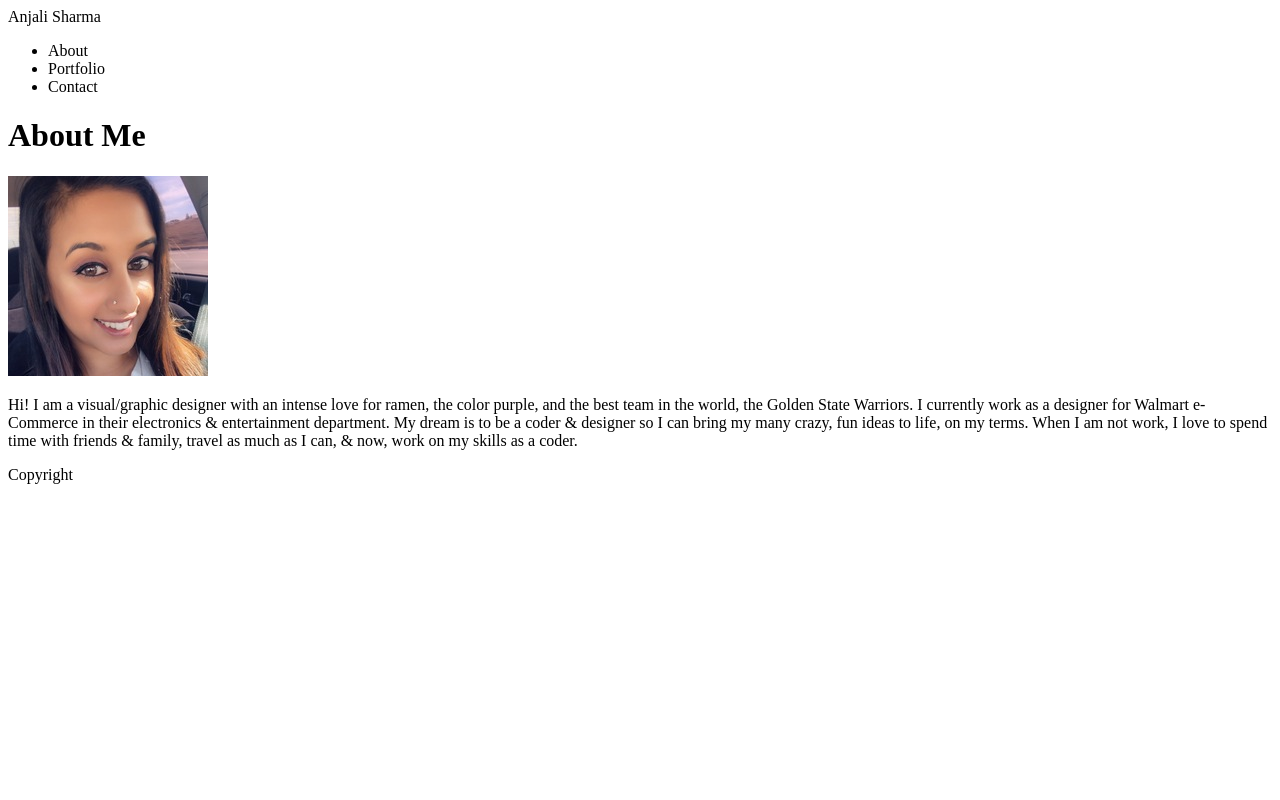
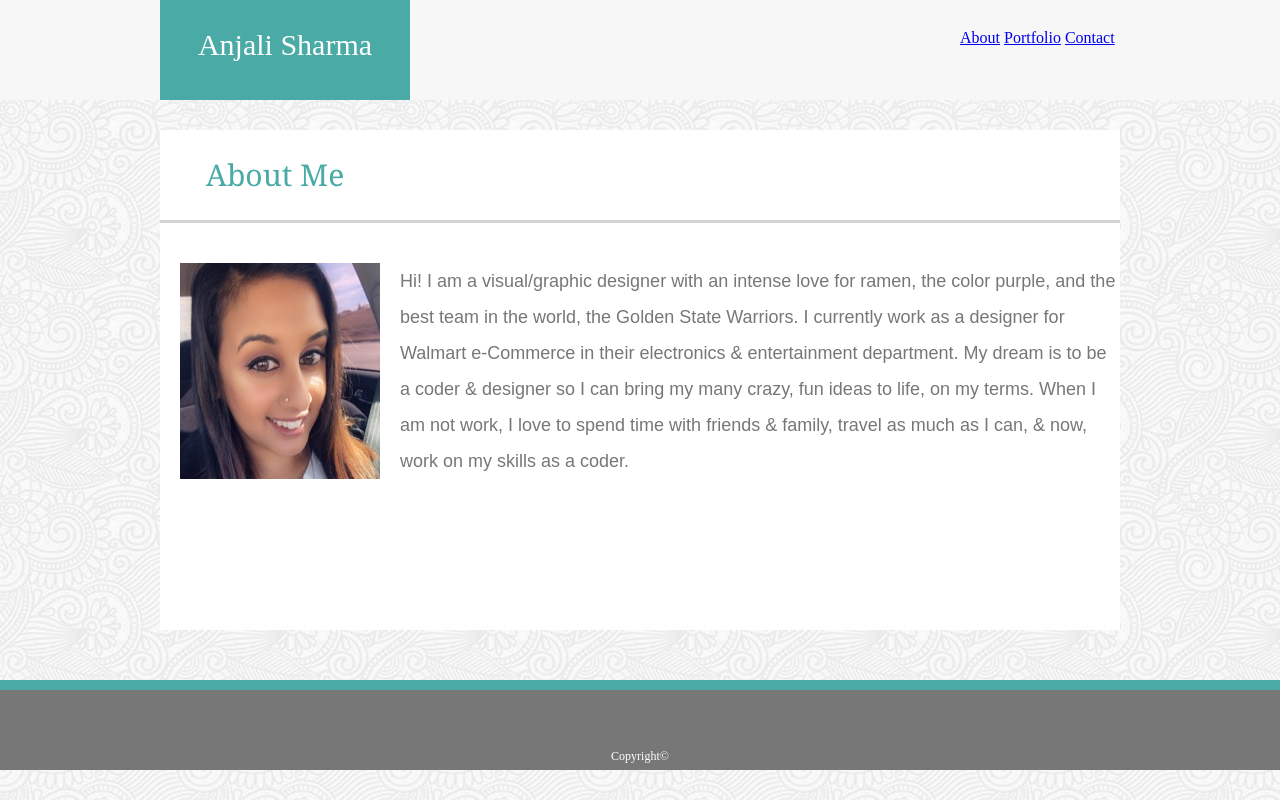
Before and after one commit to xoanjaliox/Basic-Portfolio, a plain HTML site: page index.html in a window 1280 px wide. Drawn offline with Linux system fonts and the light colour scheme.

Commit message:
adds updated html & css

```diff
--- /dev/null
+++ b/assets/css/reset.css
@@ -0,0 +1,48 @@
+/* http://meyerweb.com/eric/tools/css/reset/
+   v2.0 | 20110126
+   License: none (public domain)
+*/
+
+html, body, div, span, applet, object, iframe,
+h1, h2, h3, h4, h5, h6, p, blockquote, pre,
+a, abbr, acronym, address, big, cite, code,
+del, dfn, em, img, ins, kbd, q, s, samp,
+small, strike, strong, sub, sup, tt, var,
+b, u, i, center,
+dl, dt, dd, ol, ul, li,
+fieldset, form, label, legend,
+table, caption, tbody, tfoot, thead, tr, th, td,
+article, aside, canvas, details, embed,
+figure, figcaption, footer, header, hgroup,
+menu, nav, output, ruby, section, summary,
+time, mark, audio, video {
+	margin: 0;
+	padding: 0;
+	border: 0;
+	font-size: 100%;
+	font: inherit;
+	vertical-align: baseline;
+}
+/* HTML5 display-role reset for older browsers */
+article, aside, details, figcaption, figure,
+footer, header, hgroup, menu, nav, section {
+	display: block;
+}
+body {
+	line-height: 1;
+}
+ol, ul {
+	list-style: none;
+}
+blockquote, q {
+	quotes: none;
+}
+blockquote:before, blockquote:after,
+q:before, q:after {
+	content: '';
+	content: none;
+}
+table {
+	border-collapse: collapse;
+	border-spacing: 0;
+}
--- a/assets/css/style.css
+++ b/assets/css/style.css
@@ -0,0 +1,95 @@
+body {
+    background-image: url('../images/fullbloom.png');
+    background-repeat: repeat;
+}
+
+.header-container {
+    display: flex;
+    height: 100px;
+    background-color: #f7f7f7;
+}
+
+.header {
+    width: 960px;
+    height: 100px;
+    margin: auto;
+    display: inline-flex;
+
+}
+
+.logo {
+    height: 100px;
+    width: 250px;
+    background-color: #4aaaa5;
+    font-size: 30px;
+}
+
+.name {
+    text-align: center;
+    color: #ffffff;
+    padding-top: 30px;
+}
+
+.nav {
+    color: #777777;
+    padding: 30px 0px 0px 50px;
+    margin-left: 500px;
+}
+
+.nav li {
+    display: inline;
+    padding: 0px 0px 0px 0px;
+}
+
+.divider {
+    width: 960px;
+    height: 3px;
+    margin-bottom: 20px;
+    background-color: lightgray;
+}
+
+.about-container {
+    flex-wrap: wrap;
+    width: 960px;
+    height: 500px;
+    margin: auto;
+    margin-top: 30px;
+    background-color: #ffffff;
+}
+
+.about {
+    font-size: 30px;
+    color: #4aaaa5;
+    width: 230px;
+    padding: 30px 20px 30px 0px;
+    text-align: center;
+    font-family: 'Georgia', Times, Times New Roman, serif;
+
+}
+.my-photo {
+    display: inline-flex;
+    padding: 20px 0px 20px 20px;
+}
+
+.about-body {
+    font-size: 18px;
+    font-family: 'Arial', 'Helvetica Neue', Helvetica, sans-serif;
+    color: #777777;
+    padding-left: 20px;
+    line-height: 2;
+}
+
+.green-strip {
+    background-color: #4aaaa5;
+    margin-top: 50px;
+    height: 10px;
+}
+
+.footer {
+    background-color: #777777;
+    text-align: center;
+    height: 20px;
+    padding-top: 60px;
+    font-size: 12px;
+    color: white;
+}
--- a/index.html
+++ b/index.html
@@ -9,39 +9,45 @@
         <title>Anjali Sharma's Portfolio</title>
         <meta name="description" content="">
         <meta name="viewport" content="width=device-width, initial-scale=1">
+        <link rel="stylesheet" href="assets/css/reset.css">
         <link rel="stylesheet" href="assets/css/style.css">
     </head>
+
     <body>
-        <div class="header-wrapper">
-            <div class="logo">
-                <div>Anjali Sharma</div>
+
+        <div class="header-container">
+            <div class="header">
+                <div class="logo">
+                    <p class="name">Anjali Sharma</p>
+                </div>
 
                 <ul class="nav">
-                    <li>About</li>
-                    <li>Portfolio</li>
-                    <li>Contact</li>
+                    <li><a href="#">About</a></li>
+                    <li><a href="#">Portfolio</a></li>
+                    <li><a href="#">Contact</a></li>
                 </ul>
             </div>
         </div>
 
-        <div clas="about-wrapper">
-            <h1>About Me</h1>
+        <div class="about-container">
+            <div class="about">About Me</div>
 
             <div class="divider"></div>
 
-            <img src="assets/images/me.JPG" class="my-photo">
+            <div class="my-photo"><img src="assets/images/me.JPG">
 
-
-            <p class="about-body">Hi! I am a visual/graphic designer with an intense love for ramen, the color purple, and the best team in the world, the Golden State Warriors.
+                <p class="about-body">Hi! I am a visual/graphic designer with an intense love for ramen, the color purple, and the best team in the world, the Golden State Warriors.
                 I currently work as a designer for Walmart e-Commerce in their electronics & entertainment department.
                 My dream is to be a coder & designer so I can bring my many crazy, fun ideas to life, on my terms.
                 When I am not work, I love to spend time with friends & family, travel as much as I can, & now, work on my skills as a coder.</p>
+
+            </div>
         </div>
 
         <div class="footer-wrapper">
             <div class="green-strip"></div>
 
-            <div class="footer">Copyright</div>
+            <div class="footer">Copyright&copy;</div>
         </div>
 
         <!--[if lt IE 7]>
```
Also changed, not shown: assets/images/fullbloom.png (renamed from assets/images/full-bloom-bg.png).
